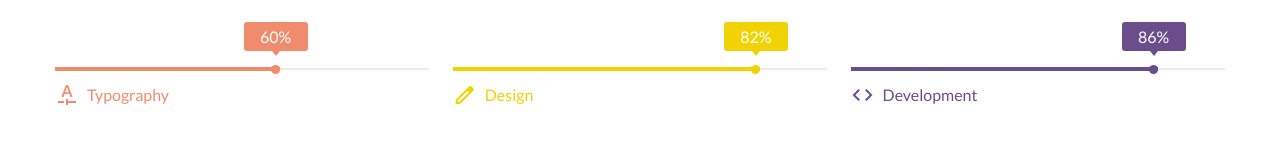
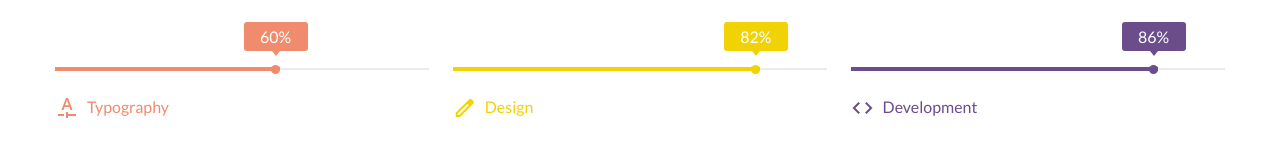
Before and after one commit to golsh1d/React-static-landing-page, a React (Create React App) app: page / in a window 1280 px wide. Shown: the part 1201-1358 px from the top of the page. Built offline with nearby package versions, Linux system fonts and the light colour scheme.

Commit message:
update about section

```diff
--- a/src/About/AboutContent.css
+++ b/src/About/AboutContent.css
@@ -61,7 +61,7 @@
     width: 100%;
     text-align: left;
     display: flex;
-    align-items: center;
+    align-items: end;
     height: 50px;
 }
 
@@ -91,6 +91,9 @@
     .w-30-About-content-min-width-768 {
         width: 32%;
     }
+    .mb-About-content-min-width-768 {
+        margin-bottom: 0px;
+    }
 }
 
 @media (min-width: 992px) {
--- a/src/About/AboutContent.js
+++ b/src/About/AboutContent.js
@@ -4,7 +4,7 @@ function AboutContent({percent, icon, text, lineWidth, mainColor}) {
 
     return(
         <div className="About-content w-80-About-content-max-width-768 w-30-About-content-min-width-768
-        mb-About-content-max-width-768">
+        mb-About-content-max-width-768 mb-About-content-min-width-768">
             <div className="About-content-under-line">
                 <div className="About-content-line" style={{width : lineWidth , backgroundColor : mainColor}}>
                 <div className="About-content-circle" style={{backgroundColor : mainColor}}></div>
```
